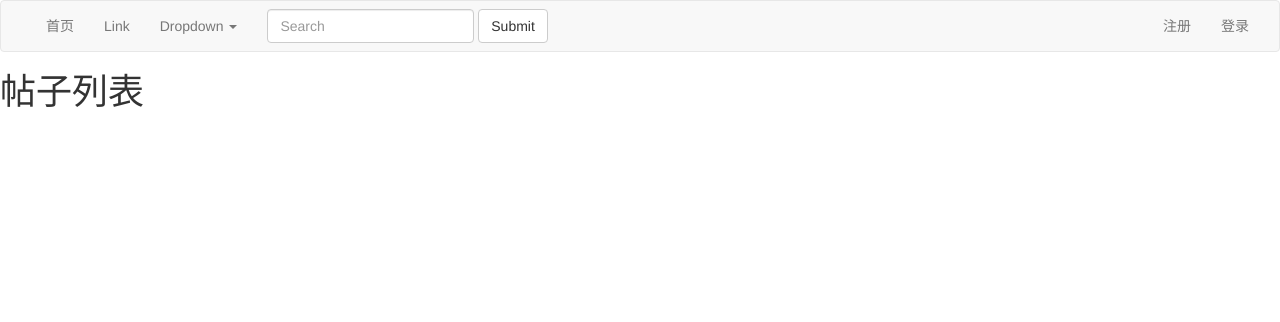
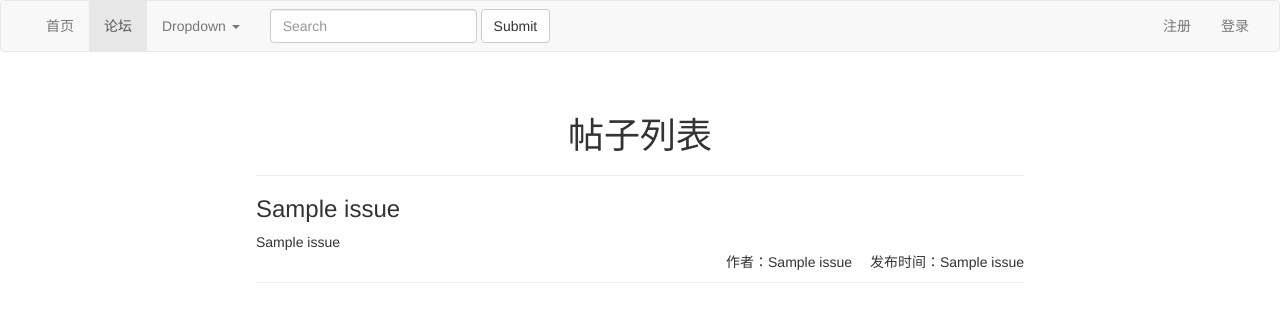
Before and after one commit to qiguanjie/OnlineForumPlatform, a Flask app: template templates/formula.html in a window 1280 px wide. Shown: the top 322 px of the page. Run offline with Flask 2, Linux system fonts and the light colour scheme; the template is opened without the code that fills it: most values are stand-ins (such as "Sample title", 1, 10 or a date in 2020); some libraries are stand-ins or nearby versions.

Commit message:
实现论坛页面功能

```diff
--- a/app.py
+++ b/app.py
@@ -101,6 +101,7 @@ def login():
             if check_password_hash(result[0], password):
                 session['email'] = email
                 session.permanent = True
+                cur.close()
                 return redirect(url_for('index'))
             else:
                 flash("密码错误！")
@@ -158,10 +159,24 @@ def post_issue():
             db.ping(reconnect=True)
             cur.execute(sql)
             db.commit()
-            return render_template('post_issue.html')
+            cur.close()
+            return redirect(url_for('formula'))
         except Exception as e:
             raise e
 
-
+# 论坛页面
+@app.route('/formula')
+def formula():
+    if request.method == 'GET':
+        try:
+            cur = db.cursor()
+            sql = "select Issue.Ino, Issue.email,UserInformation.nickname,issue_time,Issue.title,Comment.comment from Issue,UserInformation,Comment where Issue.email = UserInformation.email and Issue.Ino = Comment.Ino order by issue_time DESC "
+            db.ping(reconnect=True)
+            cur.execute(sql)
+            issue_information = cur.fetchall()
+            cur.close()
+            return render_template('formula.html',issue_information = issue_information)
+        except Exception as e:
+            raise e
 if __name__ == '__main__':
     app.run()
--- a/static/css/formula.css
+++ b/static/css/formula.css
@@ -1,3 +1,24 @@
 .formula_content{
     margin: 5% 20%;
 }
+
+#page_header{
+    text-align: center;
+}
+
+.issue_list_ul{
+    list-style-type: none;
+    margin-left: 0;
+    padding-left: 0;
+}
+.author_info{
+    text-align: right;
+}
+
+.issue_div{
+    border-bottom:1px solid #eee;
+}
+
+.issue_content{
+    max-height: 200px;
+}
--- a/templates/base.html
+++ b/templates/base.html
@@ -24,7 +24,7 @@
             <div class="collapse navbar-collapse" id="bs-example-navbar-collapse-1">
               <ul class="nav navbar-nav">
                 <li class="{% block homepage_class %}{% endblock %}"><a href="{{ url_for('index') }}">首页<span class="sr-only">(current)</span></a></li>
-                <li><a href="#">Link</a></li>
+                <li class="{% block formula_class %}{% endblock %}"><a href="{{ url_for('formula') }}">论坛</a></li>
                 <li class="dropdown">
                   <a href="#" class="dropdown-toggle" data-toggle="dropdown" role="button" aria-haspopup="true" aria-expanded="false">Dropdown <span class="caret"></span></a>
                   <ul class="dropdown-menu">
--- a/templates/formula.html
+++ b/templates/formula.html
@@ -5,13 +5,41 @@
 {% endblock %}
 
 {% block css %}
-
+<link rel="stylesheet" href="/static/css/formula.css">
 {% endblock %}
 
 {% block content %}
 <div class="formula_content">
-    <div class="index_title">
+    <div class="page-header" id="page_header">
         <h1>帖子列表</h1>
     </div>
+    <div class="issue_list_div">
+        <ul class="issue_list_ul">
+            {% for issue in issue_information %}
+                <li class="issue_list_li">
+                    <div class="issue_div">
+                        <div class="issue_content">
+                            <h3>
+                                {{ issue[4] }}
+                            </h3>
+                            <article>
+                                {{ issue[5]|safe }}
+                            </article>
+                        </div>
+                        <div class="author_info">
+                            <p class="post-info">
+                                <span>作者：{{ issue[2] }}</span>&emsp;
+                                <span>发布时间：{{ issue[3] }}</span>
+                            </p>
+                        </div>
+                    </div>
+                </li>
+            {% endfor %}
+        </ul>
+    </div>
 </div>
+
 {% endblock %}
+{% block formula_class %}
+active
+{% endblock %}
```
